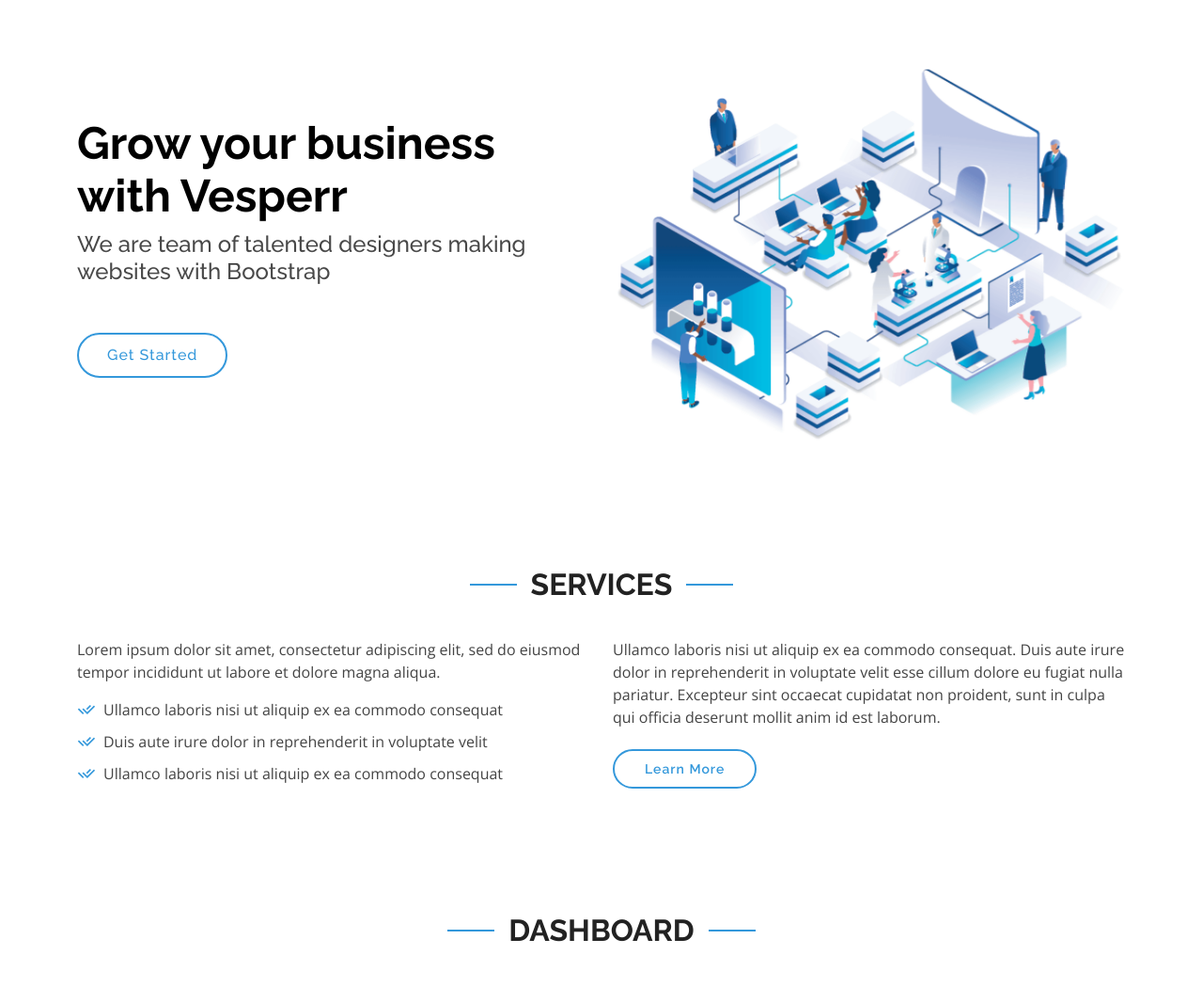
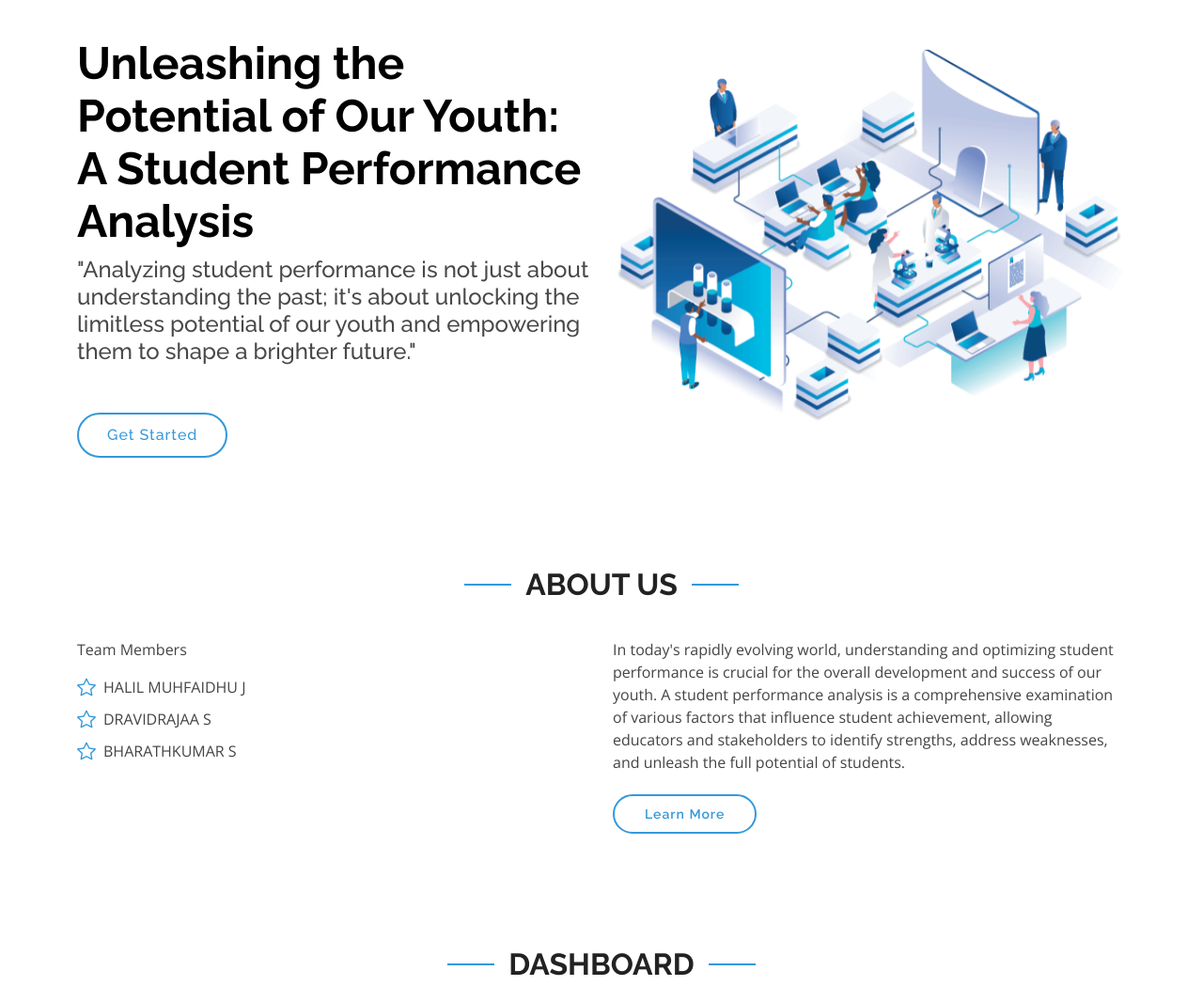
Before and after one commit to tsuryeah18/Students-PerformanceAnalysisNM, a Flask app: template templates/index.html in a window 1280 px wide. Shown: the part 87-1136 px from the top of the page at 94% size. Run offline with Flask 3, Linux system fonts and the light colour scheme; the template is opened without the code that fills it, so the values that code supplies are empty; some libraries are stand-ins or nearby versions.

Commit message:
Add files via upload

```diff
--- a/app.py
+++ b/app.py
@@ -1,24 +1,10 @@
 from flask import Flask, render_template
-
 
 app = Flask(__name__)
 
-@app.route('/',methods = ["GET","POST"])
-def  home():
-    render_template('index.html')
+@app.route('/')
+def index():
+    return render_template('index.html')
 
-@app.route('/dashboard',methods = ["GET","POST"])
-def  dashboard():
-    render_template('dashboard.html')
-
-@app.route('/report',methods = ["GET","POST"])
-def  report():
-    render_template('report.html')
-
-@app.route('/story',methods = ["GET","POST"])
-def  story():
-    render_template('story.html')
-
-
-if __name__ == "__main__":
-    app.run(debug=True)
+if __name__ == '__main__':
+    app.run()
--- a/templates/index.html
+++ b/templates/index.html
@@ -1,6 +1,5 @@
 <!DOCTYPE html>
 <html lang="en">
-
 <head>
   <meta charset="utf-8">
   <meta content="width=device-width, initial-scale=1.0" name="viewport">
@@ -10,31 +9,23 @@
   <meta content="" name="keywords">
 
   <!-- Favicons -->
-  <link href="assets/img/favicon.png" rel="icon">
-  <link href="assets/img/apple-touch-icon.png" rel="apple-touch-icon">
+  <link href="{{ url_for('static', filename='img/favicon.png') }}" rel="icon">
+  <link href="{{ url_for('static', filename='img/apple-touch-icon.png') }}" rel="apple-touch-icon">
 
   <!-- Google Fonts -->
   <link href="https://fonts.googleapis.com/css?family=Open+Sans:300,300i,400,400i,600,600i,700,700i|Raleway:300,300i,400,400i,500,500i,600,600i,700,700i|Poppins:300,300i,400,400i,500,500i,600,600i,700,700i" rel="stylesheet">
 
   <!-- Vendor CSS Files -->
-  <link href="assets/vendor/aos/aos.css" rel="stylesheet">
-  <link href="assets/vendor/bootstrap/css/bootstrap.min.css" rel="stylesheet">
-  <link href="assets/vendor/bootstrap-icons/bootstrap-icons.css" rel="stylesheet">
-  <link href="assets/vendor/boxicons/css/boxicons.min.css" rel="stylesheet">
-  <link href="assets/vendor/glightbox/css/glightbox.min.css" rel="stylesheet">
-  <link href="assets/vendor/remixicon/remixicon.css" rel="stylesheet">
-  <link href="assets/vendor/swiper/swiper-bundle.min.css" rel="stylesheet">
+  <link href="{{ url_for('static', filename='vendor/aos/aos.css') }}" rel="stylesheet">
+  <link href="{{ url_for('static', filename='vendor/bootstrap/css/bootstrap.min.css') }}" rel="stylesheet">
+  <link href="{{ url_for('static', filename='vendor/bootstrap-icons/bootstrap-icons.css') }}" rel="stylesheet">
+  <link href="{{ url_for('static', filename='vendor/boxicons/css/boxicons.min.css') }}" rel="stylesheet">
+  <link href="{{ url_for('static', filename='vendor/glightbox/css/glightbox.min.css') }}" rel="stylesheet">
+  <link href="{{ url_for('static', filename='vendor/remixicon/remixicon.css') }}" rel="stylesheet">
+  <link href="{{ url_for('static', filename='vendor/swiper/swiper-bundle.min.css') }}" rel="stylesheet">
 
   <!-- Template Main CSS File -->
-  <link href="assets/css/style.css" rel="stylesheet">
-
-  <!-- =======================================================
-  * Template Name: Vesperr
-  * Updated: Mar 10 2023 with Bootstrap v5.2.3
-  * Template URL: https://bootstrapmade.com/vesperr-free-bootstrap-template/
-  * Author: BootstrapMade.com
-  * License: https://bootstrapmade.com/license/
-  ======================================================== -->
+  <link href="{{ url_for('static', filename='css/style.css') }}" rel="stylesheet">
 </head>
 
 <body>
@@ -46,7 +37,7 @@
       <div class="logo">
         <h1><a href="index.html">Student Analysis</a></h1>
         <!-- Uncomment below if you prefer to use an image logo -->
-        <!-- <a href="index.html"><img src="assets/img/logo.png" alt="" class="img-fluid"></a>-->
+        <!-- <a href="index.html"><img src="{{ url_for('static', filename='img/logo.png') }}" alt="" class="img-fluid"></a>-->
       </div>
 
       <nav id="navbar" class="navbar">
@@ -56,9 +47,6 @@
           <li><a class="nav-link scrollto" href="#services">Dashboard</a></li>
           <li><a class="nav-link scrollto " href="#portfolio">Story</a></li>
           <li><a class="nav-link scrollto" href="#team">Report</a></li>
-
-
-          </li>
           <li><a class="nav-link scrollto" href="#contact">Contact</a></li>
           <li><a class="getstarted scrollto" href="#about">Get Started</a></li>
         </ul>
@@ -70,119 +58,84 @@
 
   <!-- ======= Hero Section ======= -->
   <section id="hero" class="d-flex align-items-center">
-
     <div class="container">
       <div class="row">
         <div class="col-lg-6 pt-5 pt-lg-0 order-2 order-lg-1 d-flex flex-column justify-content-center">
-          <h1 data-aos="fade-up">Grow your business with Vesperr</h1>
-          <h2 data-aos="fade-up" data-aos-delay="400">We are team of talented designers making websites with Bootstrap</h2>
+          <h1 data-aos="fade-up">Unleashing the Potential of Our Youth: A Student Performance Analysis</h1>
+          <h2 data-aos="fade-up" data-aos-delay="400">"Analyzing student performance is not just about understanding the past; it's about unlocking the limitless potential of our youth and empowering them to shape a brighter future."</h2>
           <div data-aos="fade-up" data-aos-delay="800">
             <a href="#about" class="btn-get-started scrollto">Get Started</a>
           </div>
         </div>
         <div class="col-lg-6 order-1 order-lg-2 hero-img" data-aos="fade-left" data-aos-delay="200">
-          <img src="assets/img/hero-img.png" class="img-fluid animated" alt="">
+          <img src="{{ url_for('static', filename='img/hero-img.png') }}" class="img-fluid animated" alt="">
         </div>
       </div>
     </div>
-
   </section><!-- End Hero -->
 
   <main id="main">
-
-    <!-- ======= Clients Section ======= -->
-
-
     <!-- ======= About Us Section ======= -->
     <section id="about" class="about">
       <div class="container">
-
         <div class="section-title" data-aos="fade-up">
-          <h2>Services</h2>
+          <h2>About Us</h2>
         </div>
-
         <div class="row content">
           <div class="col-lg-6" data-aos="fade-up" data-aos-delay="150">
             <p>
-              Lorem ipsum dolor sit amet, consectetur adipiscing elit, sed do eiusmod tempor incididunt ut labore et dolore
-              magna aliqua.
+              Team Members
             </p>
             <ul>
-              <li><i class="ri-check-double-line"></i> Ullamco laboris nisi ut aliquip ex ea commodo consequat</li>
-              <li><i class="ri-check-double-line"></i> Duis aute irure dolor in reprehenderit in voluptate velit</li>
-              <li><i class="ri-check-double-line"></i> Ullamco laboris nisi ut aliquip ex ea commodo consequat</li>
+              <li><i class="bi-star"></i> HALIL MUHFAIDHU J</li>
+              <li><i class="bi-star"></i> DRAVIDRAJAA S </li>
+              <li><i class="bi-star"></i> BHARATHKUMAR S </li>
             </ul>
           </div>
           <div class="col-lg-6 pt-4 pt-lg-0" data-aos="fade-up" data-aos-delay="300">
             <p>
-              Ullamco laboris nisi ut aliquip ex ea commodo consequat. Duis aute irure dolor in reprehenderit in voluptate
-              velit esse cillum dolore eu fugiat nulla pariatur. Excepteur sint occaecat cupidatat non proident, sunt in
-              culpa qui officia deserunt mollit anim id est laborum.
-            </p>
+In today's rapidly evolving world, understanding and optimizing student performance is crucial for the overall development and success of our youth. A student performance analysis is a comprehensive examination of various factors that influence student achievement, allowing educators and stakeholders to identify strengths, address weaknesses, and unleash the full potential of students.            </p>
             <a href="#" class="btn-learn-more">Learn More</a>
           </div>
         </div>
-
       </div>
     </section><!-- End About Us Section -->
-
-
 
     <!-- ======= Services Section ======= -->
     <section id="services" class="services">
       <div class="container">
-
         <div class="section-title" data-aos="fade-up">
           <h2>Dashboard</h2>
-
         </div>
-
-        <div >
-          <iframe src="https://us3.ca.analytics.ibm.com/bi/?perspective=dashboard&amp;pathRef=.my_folders%2Fst%2Bdashboard&amp;closeWindowOnLastView=true&amp;ui_appbar=false&amp;ui_navbar=false&amp;shareMode=embedded&amp;action=view&amp;mode=dashboard&amp;subView=model0000018801206cfa_00000000" width="1200" height="800" frameborder="0" gesture="media" allow="encrypted-media" allowfullscreen=""></iframe>
-          </div>
+        <div>
+          <iframe src="https://us3.ca.analytics.ibm.com/bi/?perspective=dashboard&amp;pathRef=.my_folders%2FNew%2Bdashboard&amp;closeWindowOnLastView=true&amp;ui_appbar=false&amp;ui_navbar=false&amp;shareMode=embedded&amp;action=view&amp;mode=dashboard&amp;subView=model00000187fbc06ad1_00000002" width="1200" height="800" frameborder="0" gesture="media" allow="encrypted-media" allowfullscreen=""></iframe>
+        </div>
       </div>
     </section><!-- End Services Section -->
-
-    <!-- ======= More Services Section ======= -->
-
-
-    <!-- ======= Features Section ======= -->
-
-
 
     <!-- ======= Portfolio Section ======= -->
     <section id="portfolio" class="portfolio">
       <div class="container">
-
         <div class="section-title" data-aos="fade-up">
           <h2>Story</h2>
-
         </div>
-
-        <div >
-          <iframe src="https://us3.ca.analytics.ibm.com/bi/?perspective=story&amp;pathRef=.my_folders%2FSt%2Bstory&amp;closeWindowOnLastView=true&amp;ui_appbar=false&amp;ui_navbar=false&amp;shareMode=embedded&amp;action=view&amp;sceneId=model0000018803d3d9fa_00000001&amp;sceneTime=0" width="1200" height="800" frameborder="0" gesture="media" allow="encrypted-media" allowfullscreen=""></iframe>
+        <div>
+          <iframe src="https://us3.ca.analytics.ibm.com/bi/?perspective=story&amp;pathRef=.my_folders%2FNew%2Bstory&amp;closeWindowOnLastView=true&amp;ui_appbar=false&amp;ui_navbar=false&amp;shareMode=embedded&amp;action=view&amp;sceneId=model00000187ff9ac96c_00000001&amp;sceneTime=0" width="1200" height="800" frameborder="0" gesture="media" allow="encrypted-media" allowfullscreen=""></iframe>
         </div>
-
-
-
       </div>
     </section><!-- End Portfolio Section -->
 
     <!-- ======= Team Section ======= -->
     <section id="team" class="team section-bg">
       <div class="container">
-
         <div class="section-title" data-aos="fade-up">
           <h2>Report</h2>
-
         </div>
-
         <div>
-          <iframe src="https://us3.ca.analytics.ibm.com/bi/?pathRef=.my_folders%2Fst%2Breport&amp;closeWindowOnLastView=true&amp;ui_appbar=false&amp;ui_navbar=false&amp;shareMode=embedded&amp;action=run&amp;format=HTML&amp;prompt=false" width="1200" height="800" frameborder="0" gesture="media" allow="encrypted-media" allowfullscreen=""></iframe>
+          <iframe src="https://us3.ca.analytics.ibm.com/bi/?pathRef=.my_folders%2FNew%2Breport&amp;closeWindowOnLastView=true&amp;ui_appbar=false&amp;ui_navbar=false&amp;shareMode=embedded&amp;action=run&amp;format=HTML&amp;prompt=false" width="1200" height="800" frameborder="0" gesture="media" allow="encrypted-media" allowfullscreen=""></iframe>
         </div>
+      </div>
     </section><!-- End Team Section -->
-
-
 
   </main><!-- End #main -->
 
@@ -192,14 +145,10 @@
       <div class="row d-flex align-items-center">
         <div class="col-lg-6 text-lg-left text-center">
           <div class="copyright">
-            &copy; Copyright <strong>Vesperr</strong>. All Rights Reserved
+            &copy; Copyright <strong>Roger That</strong>. All Rights Reserved
           </div>
           <div class="credits">
-            <!-- All the links in the footer should remain intact. -->
-            <!-- You can delete the links only if you purchased the pro version. -->
-            <!-- Licensing information: https://bootstrapmade.com/license/ -->
-            <!-- Purchase the pro version with working PHP/AJAX contact form: https://bootstrapmade.com/vesperr-free-bootstrap-template/ -->
-            Designed by <a href="https://bootstrapmade.com/">BootstrapMade</a>
+            Designed by <a href="https://bootstrapmade.com/">Roger That</a>
           </div>
         </div>
         <div class="col-lg-6">
@@ -217,16 +166,15 @@
   <a href="#" class="back-to-top d-flex align-items-center justify-content-center"><i class="bi bi-arrow-up-short"></i></a>
 
   <!-- Vendor JS Files -->
-  <script src="assets/vendor/purecounter/purecounter_vanilla.js"></script>
-  <script src="assets/vendor/aos/aos.js"></script>
-  <script src="assets/vendor/bootstrap/js/bootstrap.bundle.min.js"></script>
-  <script src="assets/vendor/glightbox/js/glightbox.min.js"></script>
-  <script src="assets/vendor/isotope-layout/isotope.pkgd.min.js"></script>
-  <script src="assets/vendor/swiper/swiper-bundle.min.js"></script>
-  <script src="assets/vendor/php-email-form/validate.js"></script>
+  <script src="{{ url_for('static', filename='vendor/aos/aos.js') }}"></script>
+  <script src="{{ url_for('static', filename='vendor/bootstrap/js/bootstrap.bundle.min.js') }}"></script>
+  <script src="{{ url_for('static', filename='vendor/glightbox/js/glightbox.min.js') }}"></script>
+  <script src="{{ url_for('static', filename='vendor/isotope-layout/isotope.pkgd.min.js') }}"></script>
+  <script src="{{ url_for('static', filename='vendor/php-email-form/validate.js') }}"></script>
+  <script src="{{ url_for('static', filename='vendor/swiper/swiper-bundle.min.js') }}"></script>
 
   <!-- Template Main JS File -->
-  <script src="assets/js/main.js"></script>
+  <script src="{{ url_for('static', filename='js/main.js') }}"></script>
 
 </body>
 
```
